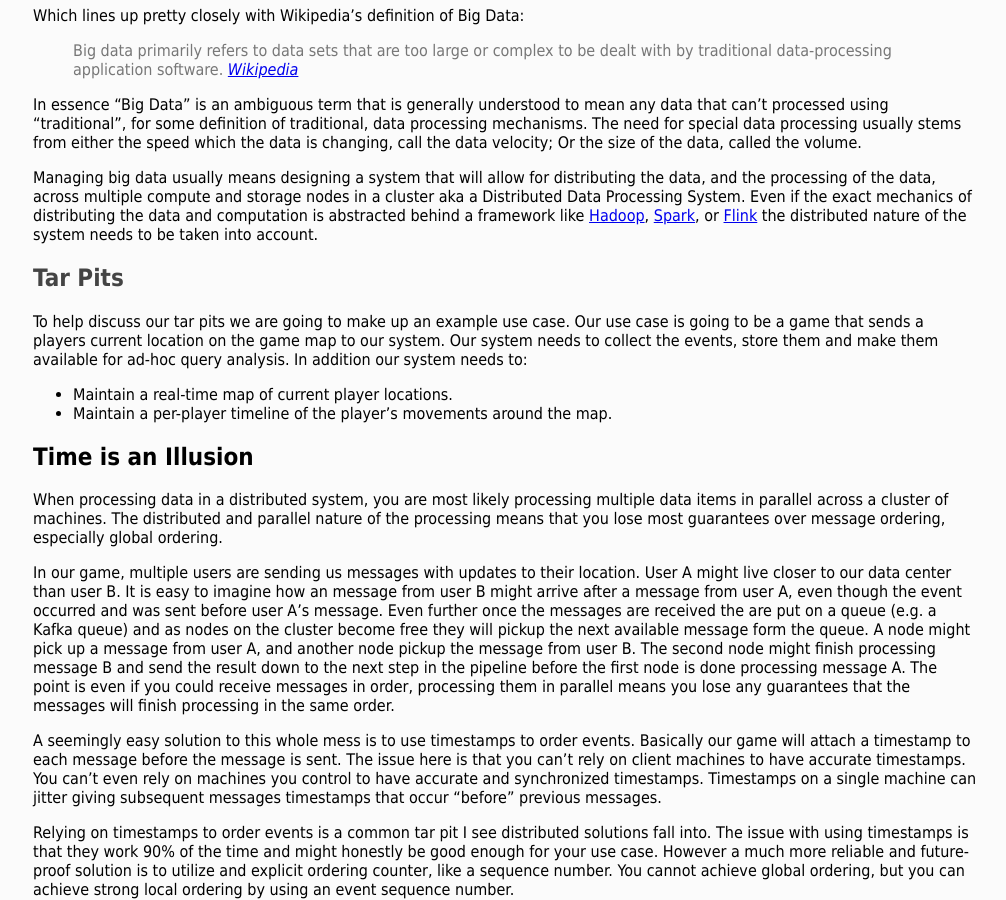
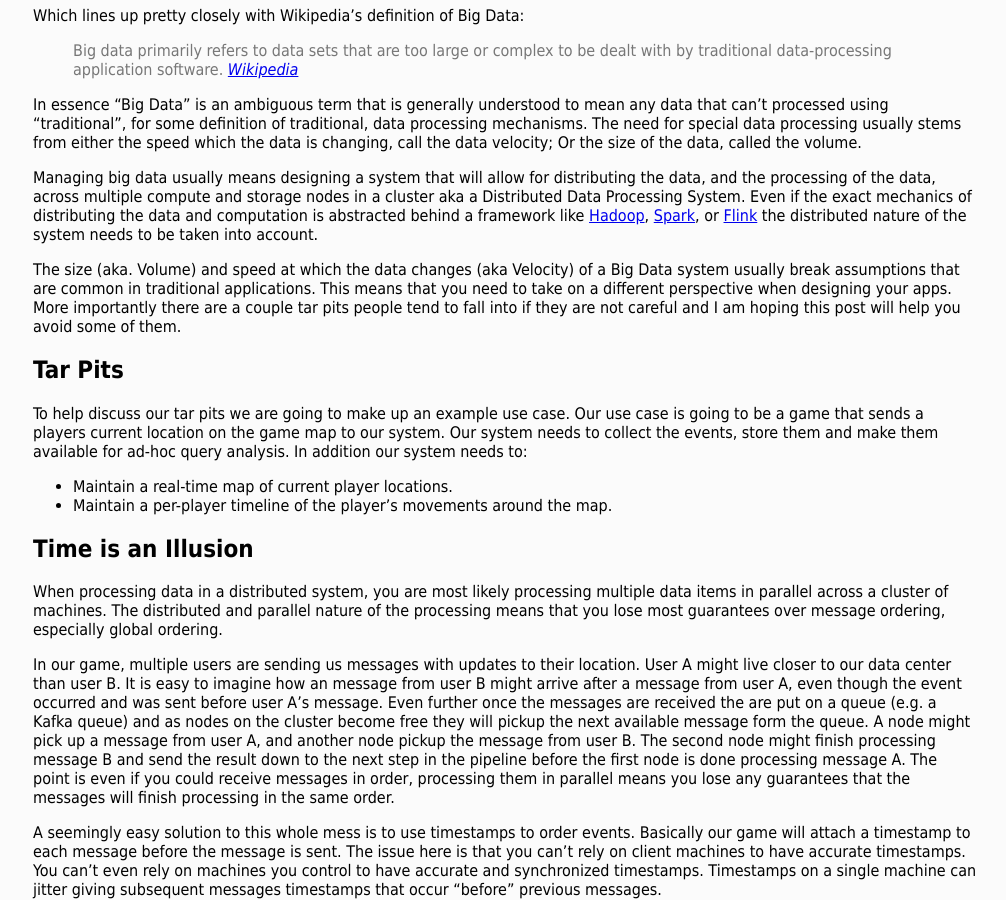
Before and after one commit to tantalum/tantalum.github.io, a Jekyll site: the page built from _posts/2025-05-06-bigdata-tar-pits.md, in a window 1280 px wide and 900 px high, scrolled down 363 px. Shown: the whole window, without its empty margins (135-1141 px from the left). Built offline with Jekyll 4.4.1, drawn with Linux system fonts in a browser that asks for light colours.

Commit message:
Edit Bigdata Tar Pits

```diff
--- a/_posts/2025-05-06-bigdata-tar-pits.md
+++ b/_posts/2025-05-06-bigdata-tar-pits.md
@@ -21,7 +21,9 @@ In essence "Big Data" is an ambiguous term that is generally understood to mean
 
 Managing big data usually means designing a system that will allow for distributing the data, and the processing of the data, across multiple compute and storage nodes in a cluster aka a Distributed Data Processing System. Even if the exact mechanics of distributing the data and computation is abstracted behind a framework like [Hadoop](https://hadoop.apache.org/), [Spark](https://spark.apache.org/), or [Flink](https://flink.apache.org/) the distributed nature of the system needs to be taken into account.
 
-# Tar Pits
+The size (aka. Volume) and speed at which the data changes (aka Velocity) of a Big Data system usually break assumptions that are common in traditional applications. This means that you need to take on a different perspective when designing your apps. More importantly there are a couple tar pits people tend to fall into if they are not careful and I am hoping this post will help you avoid some of them.
+
+## Tar Pits
 
 To help discuss our tar pits we are going to make up an example use case. Our use case is going to be a game that sends a players current location on the game map to our system. Our system needs to collect the events, store them and make them available for ad-hoc query analysis. In addition our system needs to:
 
```
